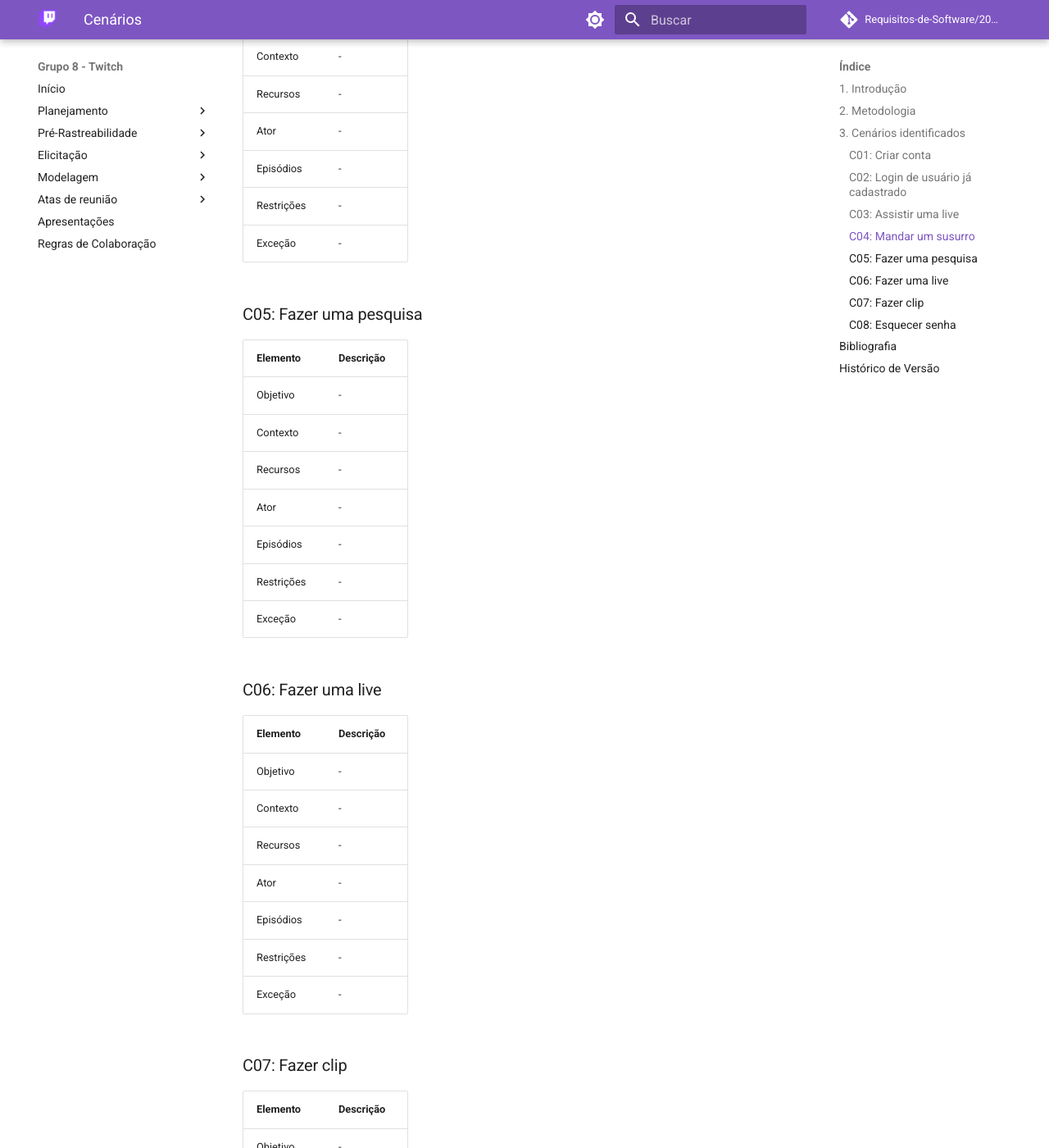
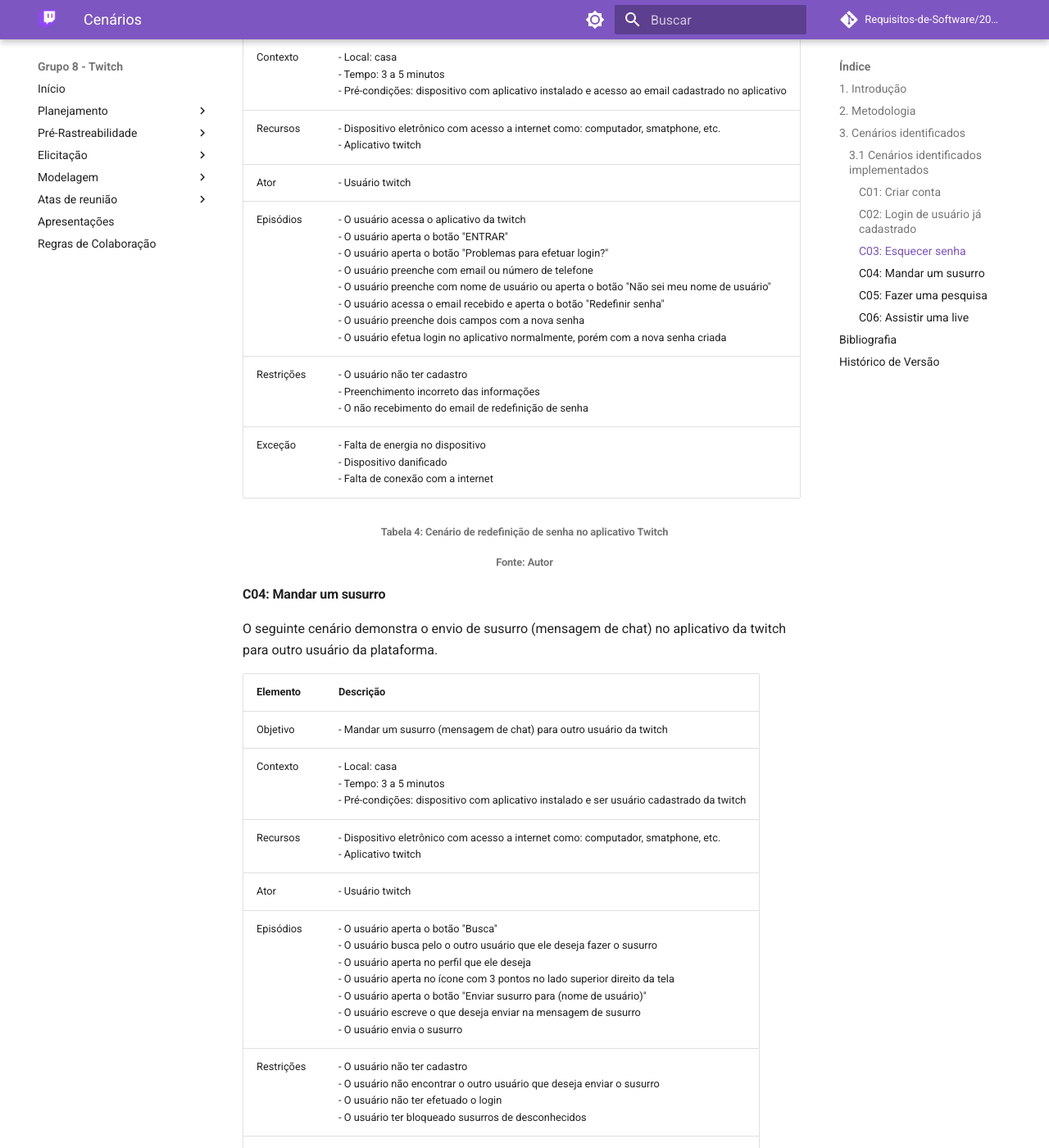
Before and after one commit to Requisitos-de-Software/2023.1-Twitch, an MkDocs documentation site: the page built from docs/modelagem/cenarios.md, in a window 1280 px wide and 1400 px high, scrolled down 3027 px. Shown: the whole window at 82% size. Built offline with MkDocs 1.6.1 and Material for MkDocs 9.7.7, drawn with Linux system fonts in a browser that asks for light colours; comment, search, counter and statistics services are not loaded; some of the changed text lies outside the part shown.

Commit message:
Update cenarios.md

```diff
--- a/docs/modelagem/cenarios.md
+++ b/docs/modelagem/cenarios.md
@@ -22,7 +22,7 @@
 | Objetivo   | Finalidade do cenário                                                                        |
 | Contexto   | Descrição de pré-condições, local (físico) e tempo                                           |
 | Recursos   | Objetos passivos com os quais os atores interagem                                            |
-| Ator       | Pessoa ou estrutura organizacional                                                           |
+| Atores       | Pessoa ou estrutura organizacional                                                           |
 | Episódios  | Ação realizada por um ou vários atores com participação de outros atores utilizando recursos |
 | Restrições | Imposição que restrinja um episódio de um cenário                                            |
 | Exceção    | Tratamento para uma situação excepcional ou de erro                                          |
@@ -32,61 +32,76 @@
 
 ## 3. Cenários identificados
 
-Os cenários a seguir são baseados nos requisitos elicitados anteriormente.
+Os cenários a seguir são baseados nos requisitos elicitados anteriormente. Para melhor visualização dos requisitos implementados e não implementos, os cenários identificados estão divididos em dois pontos.
 
-### C01: Criar conta
-O cenário a seguir é um cenário já implementado pelo software, e segue um padrão de criação de conta.
+### 3.1 Cenários identificados implementados
+Os cenários a seguir já estão implementados no aplicativo da Twitch.
+
+#### C01: Criar conta
+O cenário a seguir é um cenário de criação de conta para um usuário novo do aplicativo da twitch.
 
 | Elemento   | Descrição                                                             |
 | ---------- | ----------------------------------------------------------------------- |
 | Objetivo   | - Usuário criar uma conta                                               |
 | Contexto   | - Local: casa <br> - Tempo: 3 a 5 minutos <br> - Pré-condições: dispositivo com aplicativo instalado  |
 | Recursos   | - Dispositivo eletrônico com acesso a internet como: computador, smatphone, etc. <br> - Aplicativo twitch  |
-| Ator       | - Usuário twitch    |
+| Atores     | - Usuário twitch    |
 | Episódios  | - O usuário acessa o aplicativo Twitch <br> - O usuário aperta o botão "Cadastrar-se" <br> - O usuário preenche os campos obrigatórios: número de telefone ou gmail, nome de usuário, senha e data de nascimento <br> - O usuário coloca o código de confirmação enviado |
-| Restrições | - Fluxo de navegação intuitivo             |
+| Restrições | - Preenchimento incorreto <br> - Não recebimento do email com o código de confirmação           |
 | Exceção    | - Falta de energia no dispositivo  <br> - Dispositivo danificado <br> - Falta de conexão com a internet       |
 
 <h6 align = "center"> Tabela 2: Cenário de criação de conta no aplicativo Twitch </h6>
 <h6 align = "center"> Fonte: Autor </h6>
 
-### C02: Login de usuário já cadastrado
+#### C02: Login de usuário já cadastrado
+O cenário refere-se ao login de um usuário já cadastrado no aplicativo.
 
 | Elemento   | Descrição |
 | ---------- | --------- |
-| Objetivo   | - |
-| Contexto   | - |
-| Recursos   | - |
-| Ator       | - |
-| Episódios  | - |
-| Restrições | - |
-| Exceção    | - |
+| Objetivo   | - Login na plataforma de um usuário já cadastrado |
+| Contexto   | - Local: casa <br> - Tempo: 1 a 2 minutos <br> - Pré-condições: dispositivo com aplicativo instalado  |
+| Recursos   | - Dispositivo eletrônico com acesso a internet como: computador, smatphone, etc. <br> - Aplicativo twitch |
+| Atores     | - Usuário twitch |
+| Episódios  | - O usuário acessa o aplicativo twitch <br> - O usuário preenche os campos obrigatórios: usuário e senha <br> - O usuário aperta o botão de entrar |
+| Restrições | - O usuário não ter cadastro <br> - Preenchimento incorreto das informações |
+| Exceção    | - Falta de energia no dispositivo  <br> - Dispositivo danificado <br> - Falta de conexão com a internet  |
 
-### C03: Assistir uma live
+<h6 align = "center"> Tabela 3: Cenário de login no aplicativo Twitch </h6>
+<h6 align = "center"> Fonte: Autor </h6>
+
+#### C03: Esquecer senha
+O cenário a seguir demonstra a redefinição de senha de um usuário ja cadastrado no aplicativo da twitch.
 
 | Elemento   | Descrição |
 | ---------- | --------- |
-| Objetivo   | - |
-| Contexto   | - |
-| Recursos   | - |
-| Ator       | - |
-| Episódios  | - |
-| Restrições | - |
-| Exceção    | - |
+| Objetivo   | - Usuário redefinir senha |
+| Contexto   | - Local: casa <br> - Tempo: 3 a 5 minutos <br> - Pré-condições: dispositivo com aplicativo instalado e acesso ao email cadastrado no aplicativo |
+| Recursos   | - Dispositivo eletrônico com acesso a internet como: computador, smatphone, etc. <br> - Aplicativo twitch |
+| Ator       | - Usuário twitch |
+| Episódios  | - O usuário acessa o aplicativo da twitch <br> - O usuário aperta o botão "ENTRAR" <br> - O usuário aperta o botão "Problemas para efetuar login?" <br> - O usuário preenche com email ou número de telefone <br> - O usuário preenche com nome de usuário ou aperta o botão "Não sei meu nome de usuário" <br> - O usuário acessa o email recebido e aperta o botão "Redefinir senha" <br> - O usuário preenche dois campos com a nova senha <br> - O usuário efetua login no aplicativo normalmente, porém com a nova senha criada |
+| Restrições | - O usuário não ter cadastro <br> - Preenchimento incorreto das informações <br> - O não recebimento do email de redefinição de senha |
+| Exceção    | - Falta de energia no dispositivo  <br> - Dispositivo danificado <br> - Falta de conexão com a internet |
 
-### C04: Mandar um susurro
+<h6 align = "center"> Tabela 4: Cenário de redefinição de senha no aplicativo Twitch </h6>
+<h6 align = "center"> Fonte: Autor </h6>
+
+#### C04: Mandar um susurro
+O seguinte cenário demonstra o envio de susurro (mensagem de chat) no aplicativo da twitch para outro usuário da plataforma.
 
 | Elemento   | Descrição |
 | ---------- | --------- |
-| Objetivo   | - |
-| Contexto   | - |
-| Recursos   | - |
-| Ator       | - |
-| Episódios  | - |
-| Restrições | - |
-| Exceção    | - |
+| Objetivo   | - Mandar um susurro (mensagem de chat) para outro usuário da twitch |
+| Contexto   | - Local: casa <br> - Tempo: 3 a 5 minutos <br> - Pré-condições: dispositivo com aplicativo instalado e ser usuário cadastrado da twitch |
+| Recursos   | - Dispositivo eletrônico com acesso a internet como: computador, smatphone, etc. <br> - Aplicativo twitch |
+| Ator       | - Usuário twitch |
+| Episódios  | - O usuário aperta o botão "Busca" <br> - O usuário busca pelo o outro usuário que ele deseja fazer o susurro <br> - O usuário aperta no perfil que ele deseja <br> - O usuário aperta no ícone com 3 pontos no lado superior direito da tela <br> - O usuário aperta o botão "Enviar susurro para (nome de usuário)" <br> - O usuário escreve o que deseja enviar na mensagem de susurro <br> - O usuário envia o susurro |
+| Restrições |  - O usuário não ter cadastro <br> - O usuário não encontrar o outro usuário que deseja enviar o susurro <br> - O usuário não ter efetuado o login <br> - O usuário ter bloqueado susurros de desconhecidos |
+| Exceção    | - Falta de energia no dispositivo  <br> - Dispositivo danificado <br> - Falta de conexão com a internet |
 
-### C05: Fazer uma pesquisa
+<h6 align = "center"> Tabela 5: Cenário envio de susurro no aplicativo Twitch </h6>
+<h6 align = "center"> Fonte: Autor </h6>
+
+#### C05: Fazer uma pesquisa
 
 | Elemento   | Descrição |
 | ---------- | --------- |
@@ -99,7 +114,7 @@
 | Exceção    | - |
 
 
-### C06: Fazer uma live
+#### C06: Assistir uma live
 
 | Elemento   | Descrição |
 | ---------- | --------- |
@@ -111,29 +126,6 @@
 | Restrições | - |
 | Exceção    | - |
 
-### C07: Fazer clip
-
-| Elemento   | Descrição |
-| ---------- | --------- |
-| Objetivo   | - |
-| Contexto   | - |
-| Recursos   | - |
-| Ator       | - |
-| Episódios  | - |
-| Restrições | - |
-| Exceção    | - |
-
-### C08: Esquecer senha
-
-| Elemento   | Descrição |
-| ---------- | --------- |
-| Objetivo   | - |
-| Contexto   | - |
-| Recursos   | - |
-| Ator       | - |
-| Episódios  | - |
-| Restrições | - |
-| Exceção    | - |
 
 ## Bibliografia
 
```
